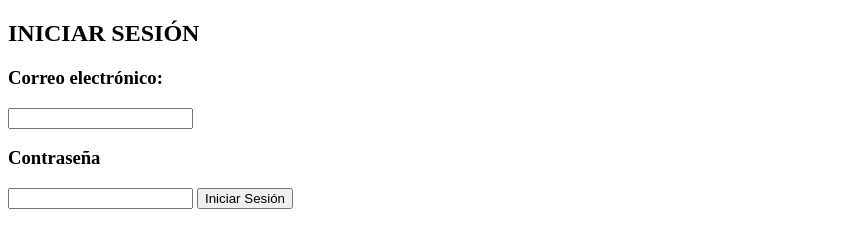
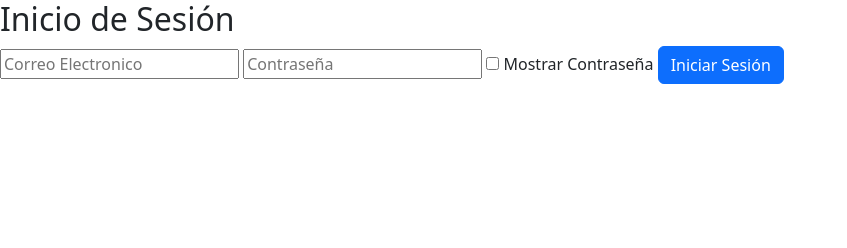
Before and after one commit to LauGR26/LauGR26.github.io, a plain HTML site: page index.html in a window 1280 px wide. Shown: the whole page, without its empty margins (0-847 px from the left). Drawn offline with nearby package versions, Linux system fonts and the light colour scheme.

Commit message:
Add files via upload

```diff
--- a/index.html
+++ b/index.html
@@ -1,25 +1,28 @@
 <!DOCTYPE html>
-<html lang="es_CO">
+<html lang="en">
 <head>
     <meta charset="UTF-8">
     <meta name="viewport" content="width=device-width, initial-scale=1.0">
-    <link rel="stylesheet" href="/Style/style_index.css">
-    <title>PROYECTO NUBE</title>
+    <title>Inicio</title>
+
+    <link rel="stylesheet" href="Css/index.css">
+    <link href="https://cdn.jsdelivr.net/npm/bootstrap@5.3.3/dist/css/bootstrap.min.css" rel="stylesheet" integrity="sha384-QWTKZyjpPEjISv5WaRU9OFeRpok6YctnYmDr5pNlyT2bRjXh0JMhjY6hW+ALEwIH" crossorigin="anonymous">
 </head>
 <body>
+    <div class="login-container">
+        <h2>Inicio de Sesión</h2>
+        <input type="text" id="edtuser" placeholder="Correo Electronico" required>
+        <input type="password" id="edtpsw" placeholder="Contraseña" required>
+        <label for="togglePassword">
+        <input type="checkbox" id="togglePassword"> Mostrar Contraseña
+        </label>
+        <input type="submit" id="btnlogin" value="Iniciar Sesión"  class="btn btn-primary">
 
-    <div class="contenedor">
-        <h2>INICIAR SESIÓN</h2>
-
-        <h3>Correo electrónico:</h3>
-        <input type="text" id="edtemail" placeholder=" ">
-
-        <h3>Contraseña</h3>
-        <input type="password" id="edtpassword" placeholder=" ">
-
-        <button id="loginbtn" class="button-login">Iniciar Sesión</button>
     </div>
 
-    <script src="/Controller/index.js"></script>
+    <script src="https://cdn.jsdelivr.net/npm/bootstrap@5.3.3/dist/js/bootstrap.bundle.min.js" integrity="sha384-YvpcrYf0tY3lHB60NNkmXc5s9fDVZLESaAA55NDzOxhy9GkcIdslK1eN7N6jIeHz" crossorigin="anonymous"></script>
+    <script src="https://cdn.jsdelivr.net/npm/@popperjs/core@2.11.8/dist/umd/popper.min.js" integrity="sha384-I7E8VVD/ismYTF4hNIPjVp/Zjvgyol6VFvRkX/vR+Vc4jQkC+hVqc2pM8ODewa9r" crossorigin="anonymous"></script>
+    <script src="https://cdn.jsdelivr.net/npm/bootstrap@5.3.3/dist/js/bootstrap.min.js" integrity="sha384-0pUGZvbkm6XF6gxjEnlmuGrJXVbNuzT9qBBavbLwCsOGabYfZo0T0to5eqruptLy" crossorigin="anonymous"></script>
+    <script type="module" src="/Controllers/auth.js"></script>
 </body>
 </html>
```
